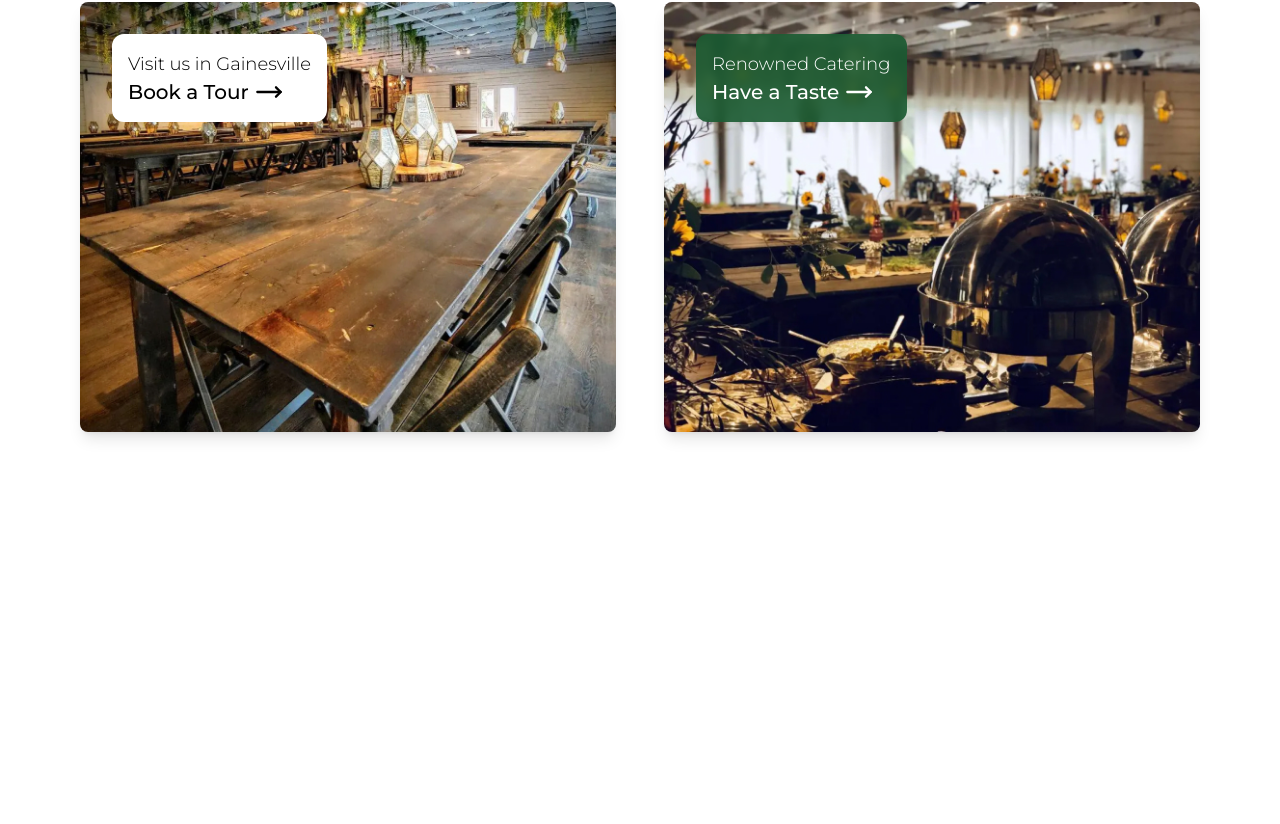
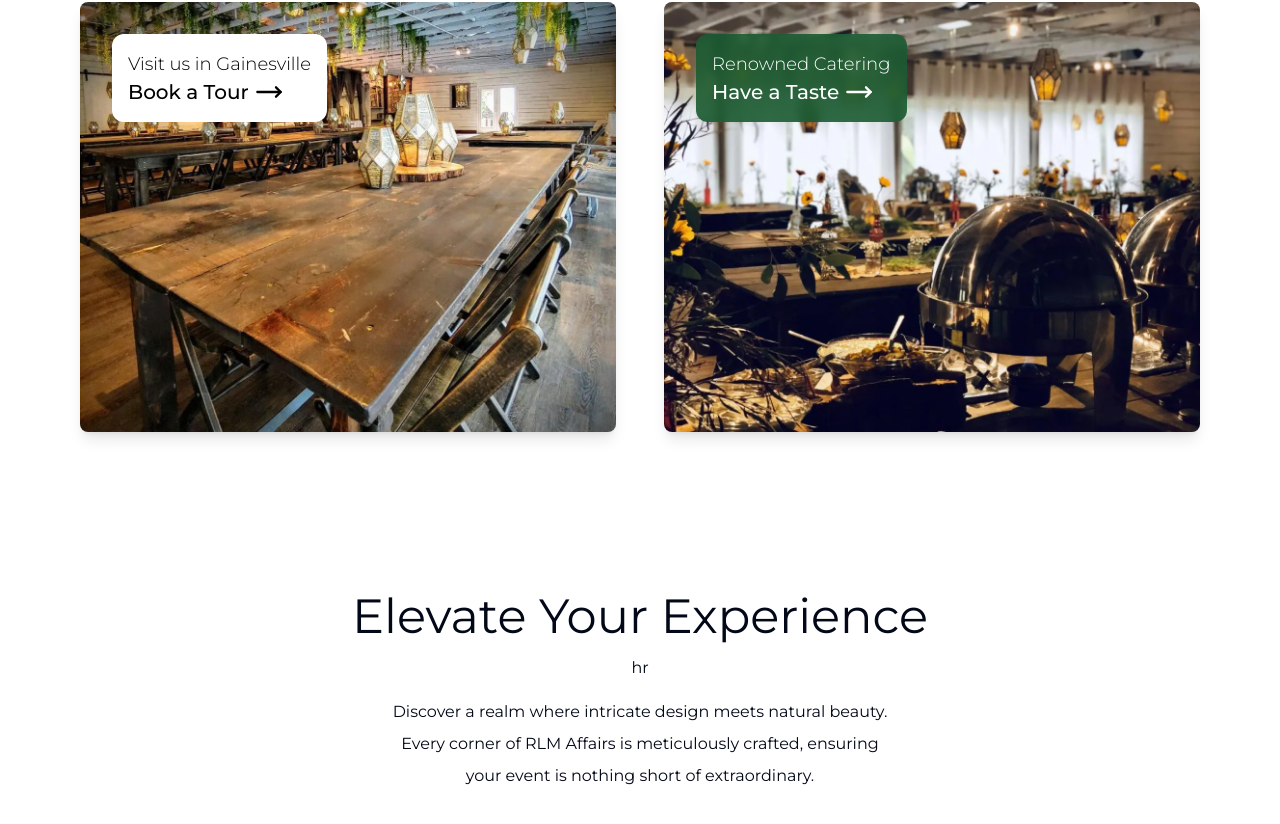
Before and after one commit to Dillonzellis/rlmaffairs-v2, a Next.js app: page / in a window 1280 px wide. Shown: the part 1464-2288 px from the top of the page. Before the commit the page ends 1976 px from the top, so only its background shows below. Built offline with nearby package versions, Linux system fonts and the light colour scheme.

Commit message:
feat: add basic landing page CTA

```diff
--- a/src/app/page.tsx
+++ b/src/app/page.tsx
@@ -39,6 +39,17 @@ export default function Home() {
         <section className="py-20">
           <SmallFeats />
         </section>
+        <section className="py-20">
+          <div className="space-y-4 text-center">
+            <div className="text-5xl">Elevate Your Experience</div>
+            <div>hr</div>
+            <p className="mx-auto max-w-lg leading-8">
+              Discover a realm where intricate design meets natural beauty.
+              Every corner of RLM Affairs is meticulously crafted, ensuring your
+              event is nothing short of extraordinary.
+            </p>
+          </div>
+        </section>
       </MaxWidthWrapper>
     </main>
   );
```
